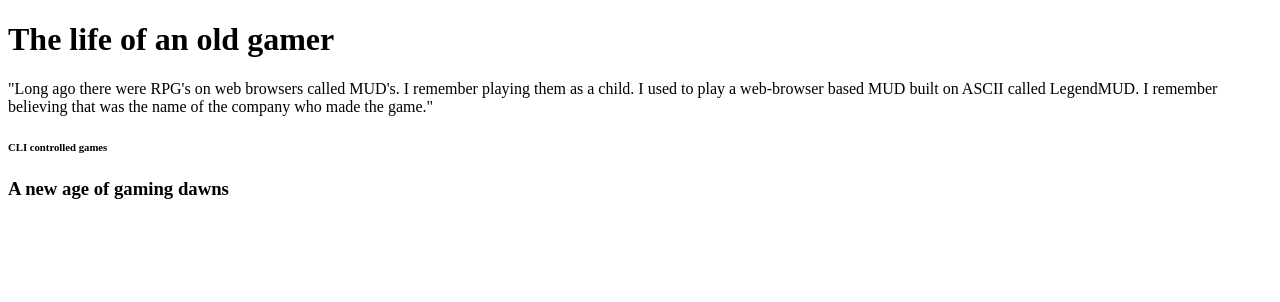
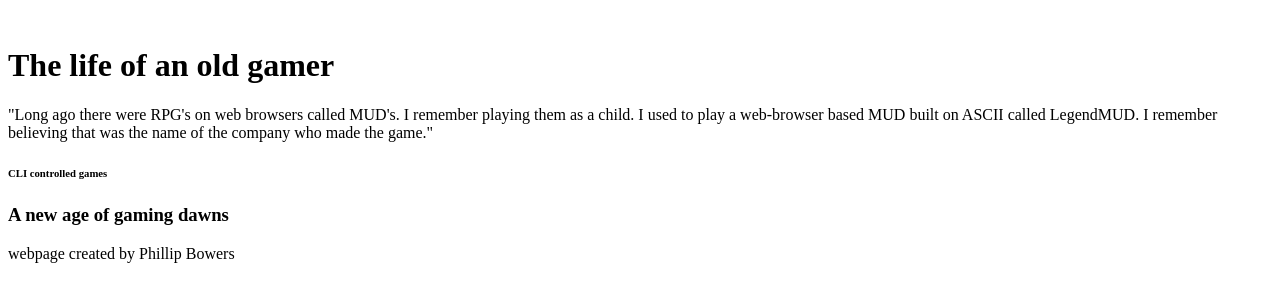
Before and after one commit to DataSmithing/HTML_and_CSS_Projects, a plain HTML site: page Assignment.html in a window 1280 px wide. Drawn offline with Linux system fonts and the light colour scheme.

Commit message:
Update Assignment.html
added <img> tag
added <footer> tag
added <main> tag
added 1 line of text to <footer> tag

```diff
--- a/Assignment.html
+++ b/Assignment.html
@@ -5,6 +5,9 @@
 		<meta charset="utf-8">
 	</head>
 	<body>
+		<main>
+			<img>
+			</img>
 			<h1> The life of an old gamer </h1>
 			<p>
 			"Long ago there were RPG's on web browsers called MUD's.  I remember playing them as a child.
@@ -15,5 +18,8 @@
 
 			<h3> A new age of gaming dawns</h3>
 			</p>
+		</main>
 	</body>
+	<footer>webpage created by Phillip Bowers
+	</footer>
 </html>
```
Lines whose indentation alone changed are shown as unchanged.
